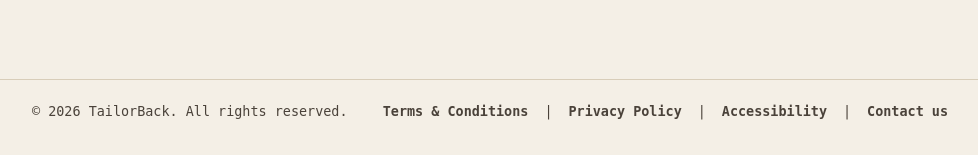
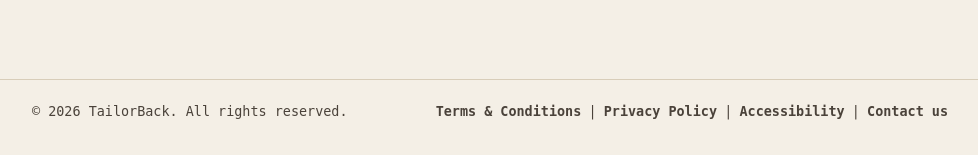
Before and after one commit to pashyamisoul/tailorback, a Flask app: page /privacy in a window 1280 px wide. Shown: the part 3502-3657 px from the top of the page, without its empty margins (150-1128 px from the left). Run offline with Flask 3, Linux system fonts and the light colour scheme; some web fonts are replaced.

Commit message:
Footer: tighten | divider spacing to match the reference
Keep the existing footer (theme colors, copyright left + links right) but make
the dividers compact: footer gap 0 and a small symmetric .45rem margin on each
pipe, so links read 'Terms & Conditions | Privacy Policy | ...' tightly.

```diff
--- a/static/css/style.css
+++ b/static/css/style.css
@@ -411,7 +411,7 @@ html[data-theme="terminal"] .go .gicon { display: none; }
   color: var(--ink-soft);
   display: flex;
   align-items: center;
-  gap: 1rem;
+  gap: 0;
   font-size: .84rem;
 }
 .site-footer span {
@@ -426,11 +426,10 @@ html[data-theme="terminal"] .go .gicon { display: none; }
   font-weight: 700;
 }
 .site-footer a:hover { color: var(--accent); }
-/* A "|" divider between consecutive footer links. The flex gap (1rem) sits
-   before the divider; margin-right matches it so spacing is symmetric. */
+/* A "|" divider between consecutive footer links, with tight, symmetric spacing. */
 .site-footer a + a::before {
   content: "|";
-  margin-right: 1rem;
+  margin: 0 0.45rem;
   color: var(--ink-soft);
   font-weight: 400;
 }
```
